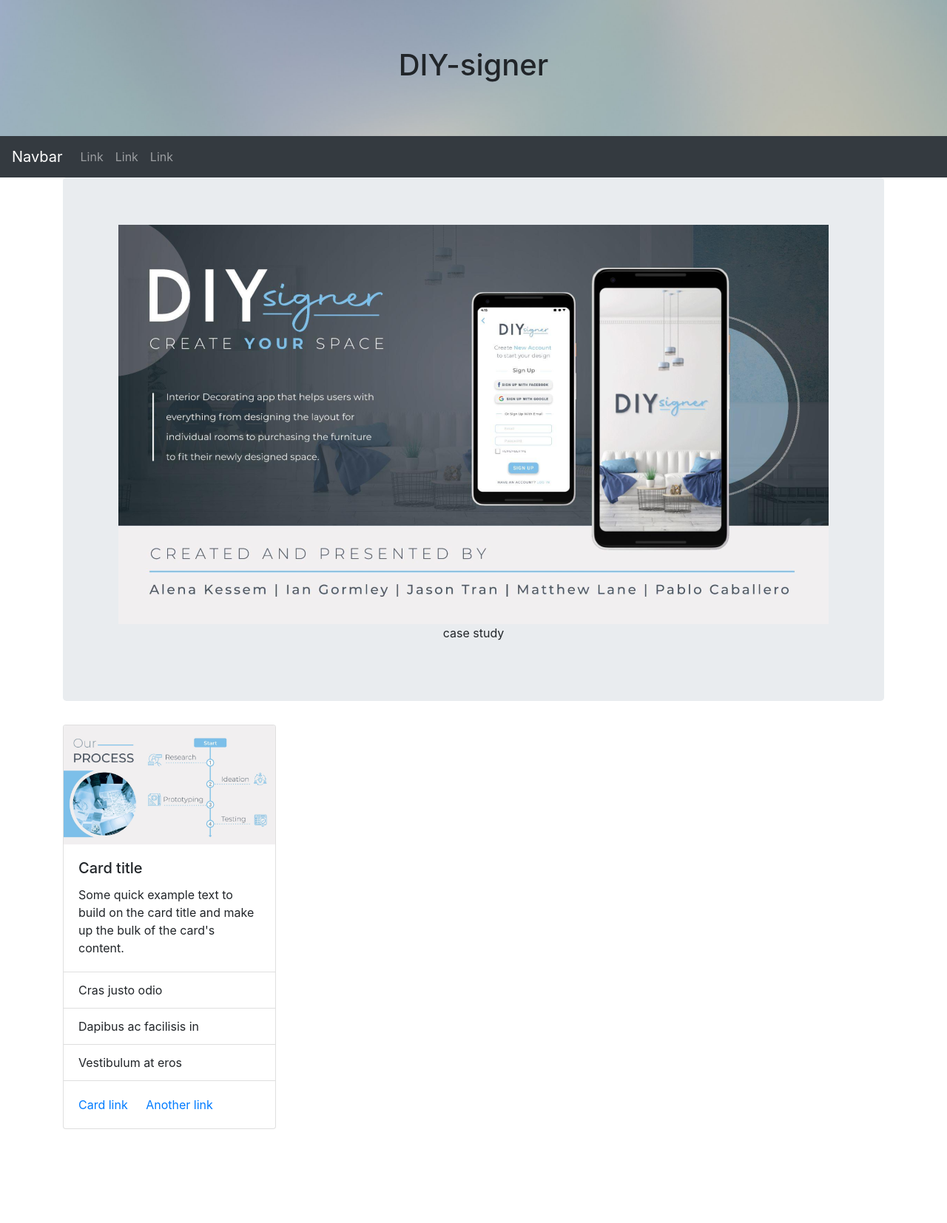
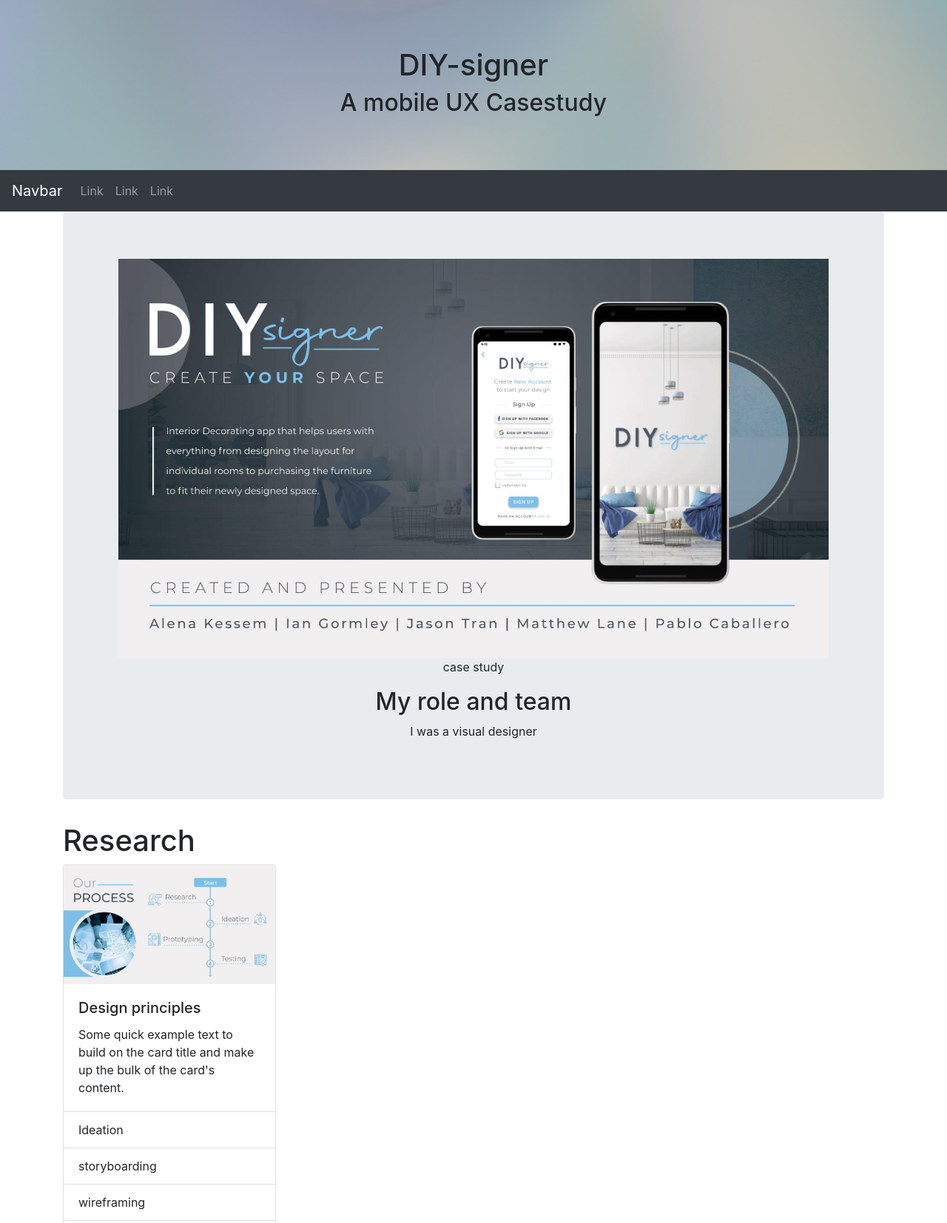
Before and after one commit to idgormley/UX_UI_HW_20, a plain HTML site: page index.html in a window 1280 px wide. Shown: the top 1654 px of the page at 74% size. Before the commit the page ends 1527 px from the top, so only its background shows below. Drawn offline with nearby package versions, Linux system fonts and the light colour scheme.

Commit message:
Update index.html

```diff
--- a/index.html
+++ b/index.html
@@ -17,7 +17,7 @@
     <div class="jumbotron jumbotron-fluid text-center"
         style="margin-bottom:0; background-image: url('images/splash.jpg'); background-size:cover; background-position: bottom;">
         <div class="container">
-            <h1>DIY-signer</h1>
+            <h1>DIY-signer</h1><h2>A mobile UX Casestudy</h2>
         </div>
     </div>
 
@@ -47,20 +47,22 @@
         <div class="jumbotron text-center">
             <img src="images/DIYsigner.png" class="img-fluid" alt="Responsive image">
             <p>case study</p>
+            <h2>My role and team</h2> <p>I was a visual designer</p>
         </div>
 
     <!-- Research  -->
+    <h1>Research</h1>
     <div class="card" style="width: 18rem;">
-        <img src="images/process.png" class="card-img-top" alt="...">
+        <img src="images/process.png" class="card-img-top" alt="process">
         <div class="card-body">
-            <h5 class="card-title">Card title</h5>
+            <h5 class="card-title">Design principles</h5>
             <p class="card-text">Some quick example text to build on the card title and make up the bulk of the card's
                 content.</p>
         </div>
         <ul class="list-group list-group-flush">
-            <li class="list-group-item">Cras justo odio</li>
-            <li class="list-group-item">Dapibus ac facilisis in</li>
-            <li class="list-group-item">Vestibulum at eros</li>
+            <li class="list-group-item">Ideation</li>
+            <li class="list-group-item">storyboarding</li>
+            <li class="list-group-item">wireframing</li>
         </ul>
         <div class="card-body">
             <a href="#" class="card-link">Card link</a>
@@ -68,11 +70,13 @@
         </div>
     </div>
     <!-- Problem statement -->
-
+    <img src="images/problem.png" class="card-img-top" alt="process">
     <!-- Iteration -->
-
+    <img src="images/ideation.png" class="card-img-top" alt="process">
+    <img src="images/features.png" class="card-img-top" alt="process">
     <!-- Prototype -->
-
+    <h1>Final Prototype</h1>
+    <img src="images/final.png" class="card-img-top" alt="process">
 
 </div>
     <!-- Optional JavaScript -->
```
